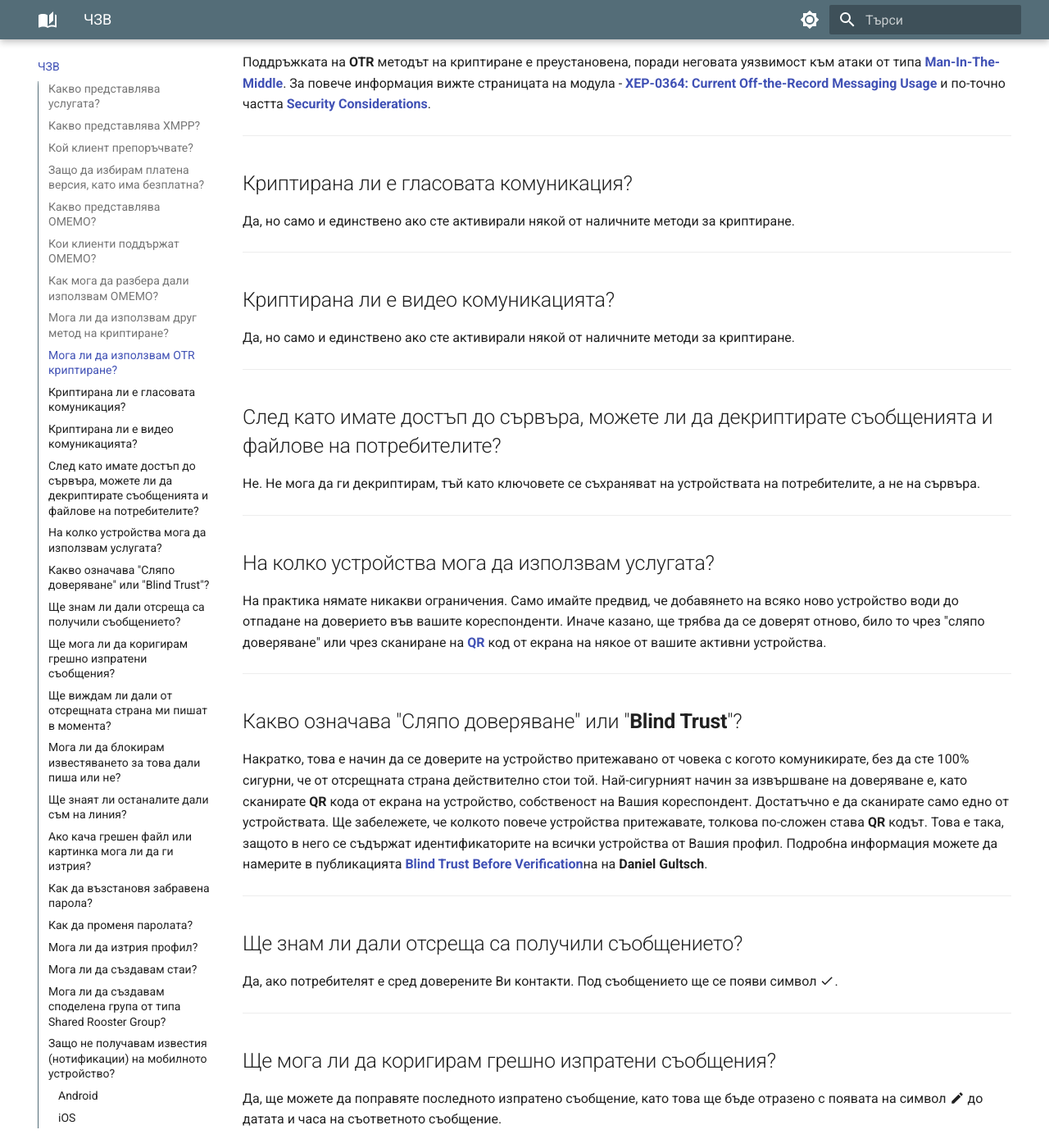
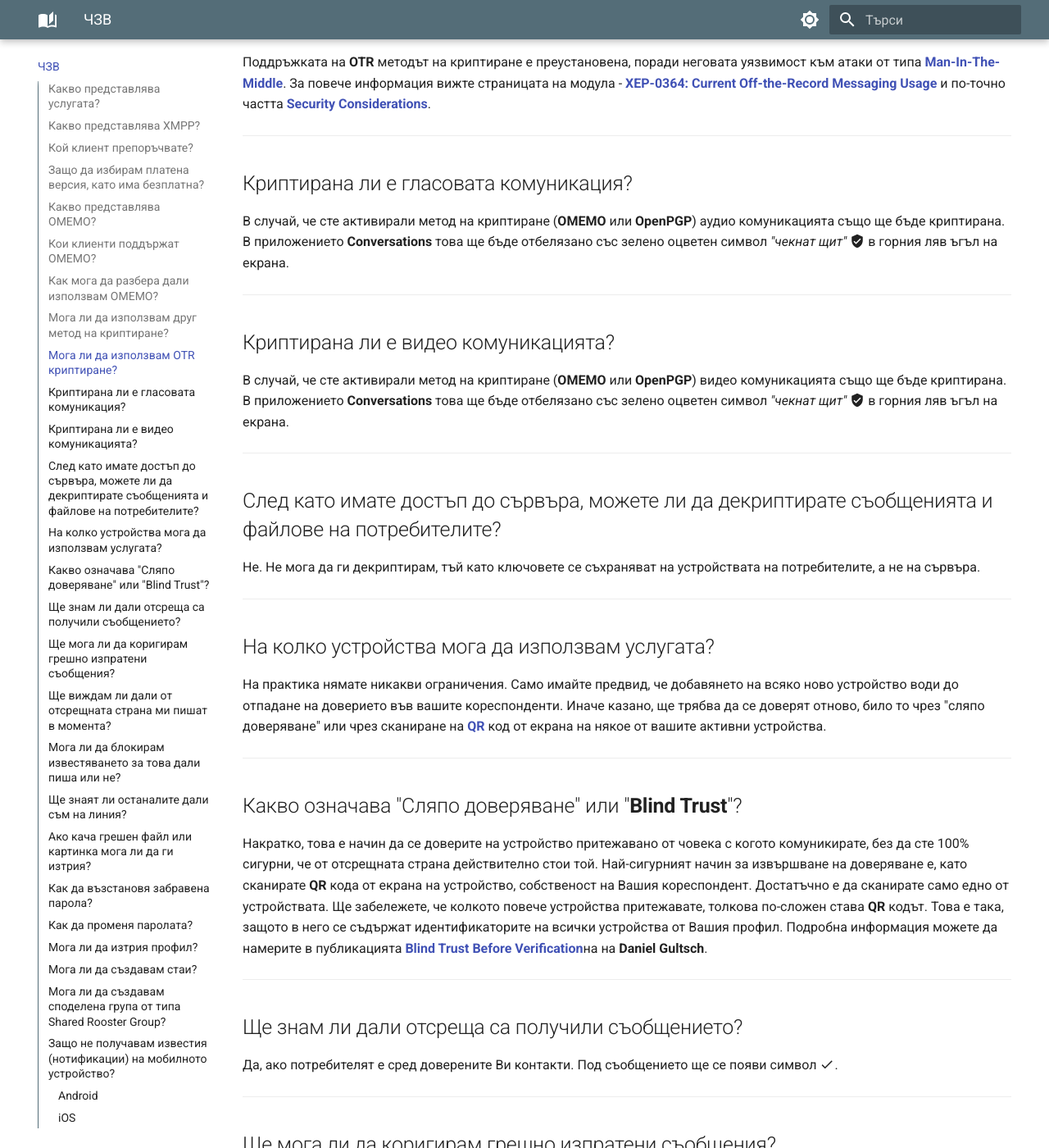
Before and after one commit to MrEddX/docs.chatrix.one, an MkDocs documentation site: the page built from docs/често-задавани-въпроси.md, in a window 1280 px wide and 1400 px high, scrolled down 3379 px. Shown: the whole window at 82% size. Built offline with MkDocs 1.6.1 and Material for MkDocs 9.7.7, drawn with Linux system fonts in a browser that asks for light colours; some of the changed text lies outside the part shown.

Commit message:
FAQ: more questions

```diff
--- a/docs/често-задавани-въпроси.md
+++ b/docs/често-задавани-въпроси.md
@@ -90,13 +90,12 @@
 
 ## Криптирана ли е гласовата комуникация?
 
-Да, но само и единствено ако сте активирали някой от наличните методи за криптиране.
-
+В случай, че сте активирали метод на криптиране (**OMEMO** или **OpenPGP**) аудио комуникацията също ще бъде криптирана. В приложението **Conversations** това ще бъде отбелязано със зелено оцветен символ *"чекнат щит"* :material-shield-check: в горния ляв ъгъл на екрана.
 * * *
 
 ## Криптирана ли е видео комуникацията?
 
-Да, но само и единствено ако сте активирали някой от наличните методи за криптиране.
+В случай, че сте активирали метод на криптиране (**OMEMO** или **OpenPGP**) видео комуникацията също ще бъде криптирана. В приложението **Conversations** това ще бъде отбелязано със зелено оцветен символ *"чекнат щит"* :material-shield-check: в горния ляв ъгъл на екрана.
 
 * * *
 
@@ -237,6 +236,12 @@
 !!! warning "Внимание"
 
     Преди да приемете ръчно сертификат, **задължително** обърнете внимание и се уверете, че е регистриран за следните домейни: `chatrix.one`, `conference.chatrix.one`, `pubsub.chatrix.one`, `proxy.chatrix.one` и `upload.chatrix.one`. В противен случай може да станете жертва на така наречената хакерска атака от типа [**Man-In-The-Middle**](https://en.wikipedia.org/wiki/Man-in-the-middle_attack).
+
+* * *
+
+## Защо не мога да провеждам аудио комуникация с **Gadjim**?
+
+Вероятно използвате **Windows** като операционна система. Към момента **Gajim** поддържа аудио и видео комуникация само под **Linux**.
 
 * * *
 
```
Also changed, not shown: other parts of docs/често-задавани-въпроси.md (+1 -1 lines).
